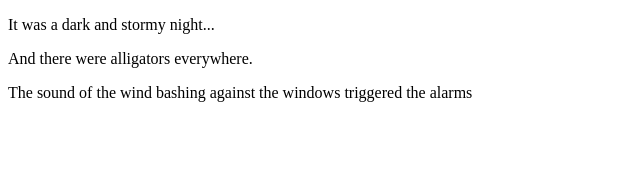
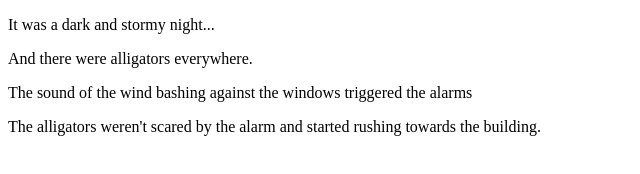
Before and after one commit to alexsdixon/fireside-story, a plain HTML site: page index.html in a window 1280 px wide. Shown: the whole page, without its empty margins (0-640 px from the left). Drawn offline with Linux system fonts and the light colour scheme.

Commit message:
added fourth line

```diff
--- a/index.html
+++ b/index.html
@@ -4,5 +4,6 @@
 		<p>It was a dark and stormy night...</p>
 		<p>And there were alligators everywhere.</p>
 		<p>The sound of the wind bashing against the windows triggered the alarms</p>
+		<p>The alligators weren't scared by the alarm and started rushing towards the building.</p>
 	</body>
 </html>
```
